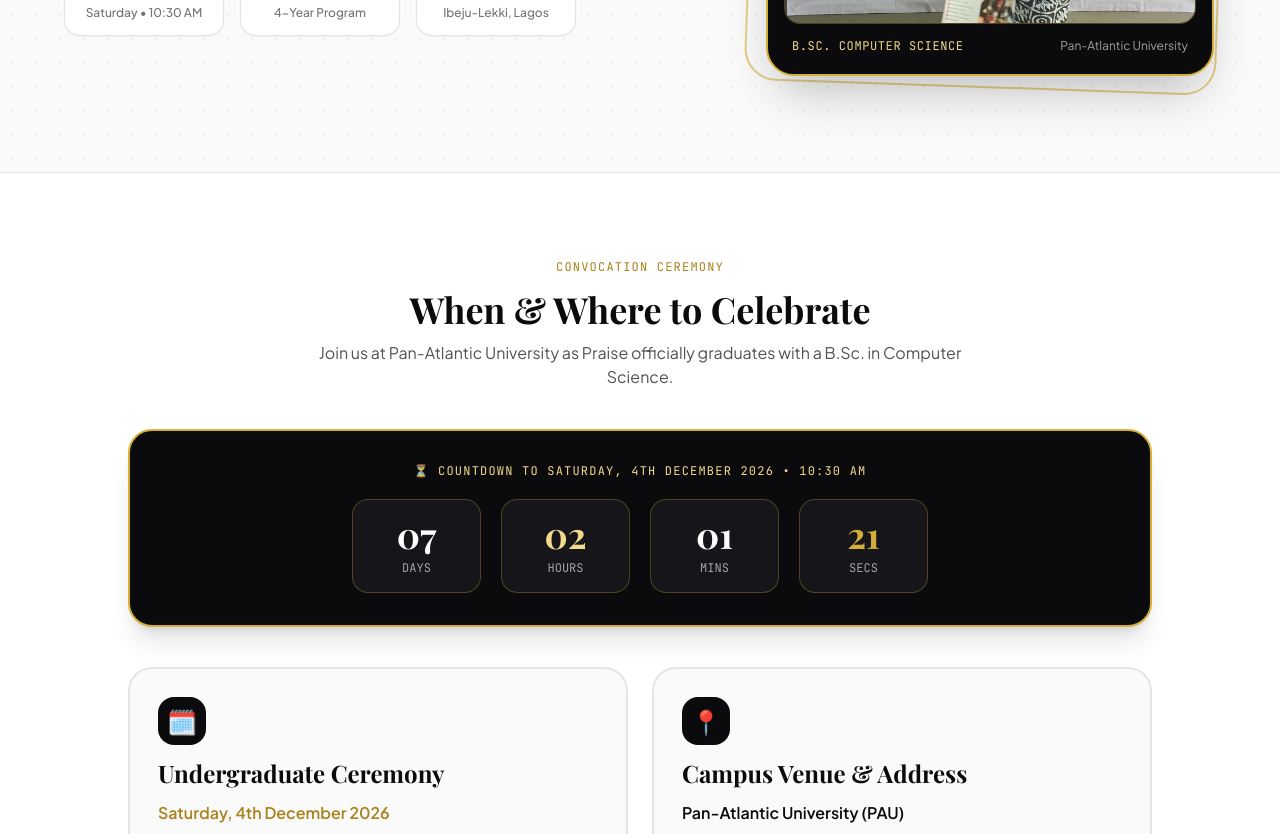
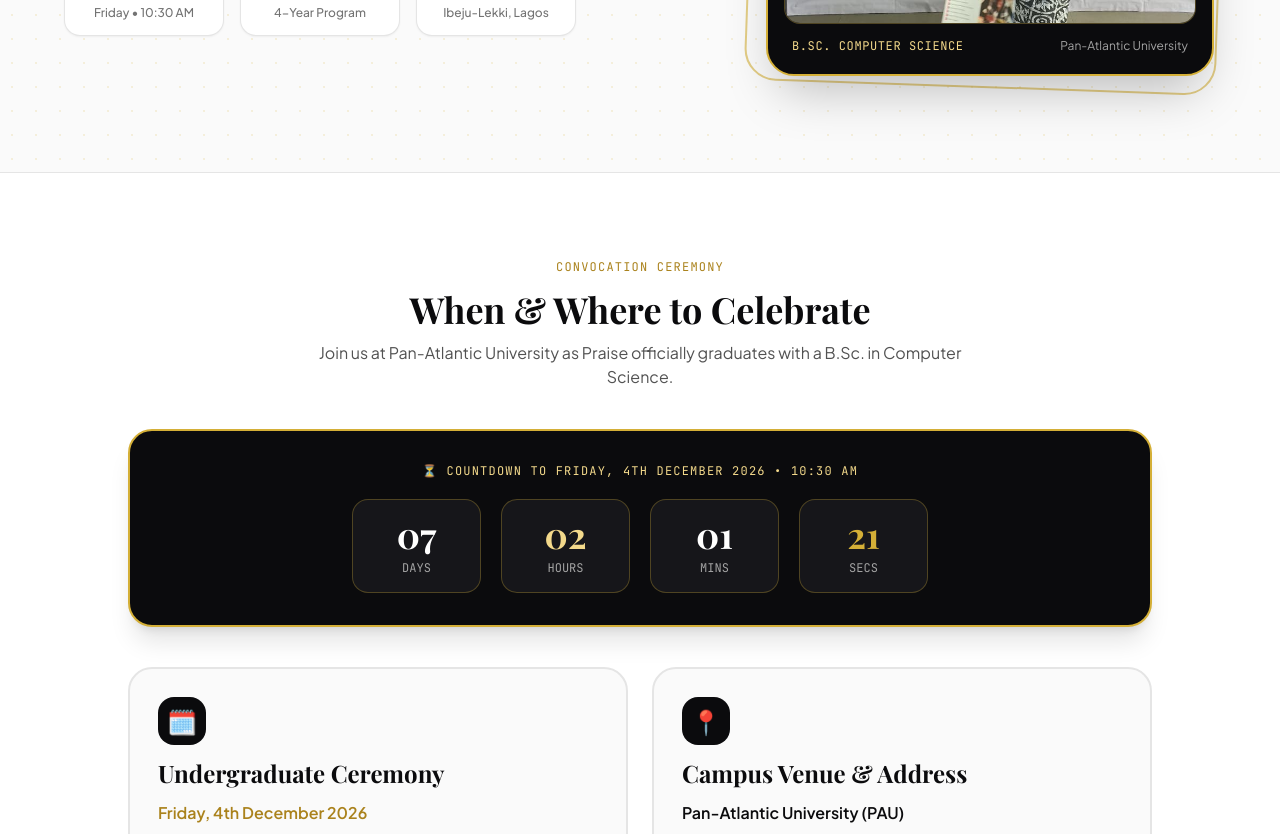
Before and after one commit to TBOSS2005/graduatonProject, a plain HTML site: page index.html in a window 1280 px wide. Shown: the part 638-1472 px from the top of the page. Drawn offline with nearby package versions, Linux system fonts and the light colour scheme; a web font is replaced by a local one.

Commit message:
Add PAU graduation website

```diff
--- a/index.html
+++ b/index.html
@@ -223,7 +223,7 @@
         <div class="grid grid-cols-3 gap-2 sm:gap-4 pt-4 max-w-lg mx-auto lg:mx-0">
           <div class="bg-white border border-black/10 rounded-2xl p-3 text-center shadow-sm">
             <span class="block font-serif font-bold text-base sm:text-xl text-obsidian">4th Dec 2026</span>
-            <span class="text-[11px] sm:text-xs text-neutral-500 font-medium">Saturday • 10:30 AM</span>
+            <span class="text-[11px] sm:text-xs text-neutral-500 font-medium">Friday • 10:30 AM</span>
           </div>
           <div class="bg-white border border-black/10 rounded-2xl p-3 text-center shadow-sm">
             <span class="block font-serif font-bold text-base sm:text-xl text-gold-dark">B.Sc. CS</span>
@@ -288,7 +288,7 @@
       <!-- Live Countdown Bar -->
       <div class="bg-obsidian text-white rounded-3xl p-6 sm:p-8 border-2 border-gold shadow-xl">
         <p class="text-center font-mono text-xs uppercase tracking-widest text-gold-light mb-5">
-          ⏳ Countdown to Saturday, 4th December 2026 • 10:30 AM
+          ⏳ Countdown to Friday, 4th December 2026 • 10:30 AM
         </p>
         <div class="grid grid-cols-4 gap-2.5 sm:gap-5 max-w-xl mx-auto text-center">
           <div class="bg-charcoal border border-gold/30 rounded-2xl py-3.5 px-2">
@@ -320,7 +320,7 @@
             </div>
             <h3 class="font-serif text-2xl font-bold text-obsidian">Undergraduate Ceremony</h3>
             <p class="text-base font-semibold text-gold-dark">
-              Saturday, 4th December 2026
+              Friday, 4th December 2026
             </p>
             <p class="text-sm sm:text-base text-neutral-700 leading-relaxed">
               <strong>Time:</strong> 10:30 AM prompt (WAT)<br />
@@ -496,7 +496,7 @@
             Will You Be Celebrating With Us?
           </h2>
           <p class="text-sm sm:text-base text-neutral-600 leading-relaxed">
-            Whether you are joining us on <strong class="text-obsidian">Saturday, 4th December 2026 at 10:30 AM</strong> at Pan-Atlantic University or sending warm wishes from afar, please fill out our quick Microsoft Form to let us know if you are coming.
+            Whether you are joining us on <strong class="text-obsidian">Friday, 4th December 2026 at 10:30 AM</strong> at Pan-Atlantic University or sending warm wishes from afar, please fill out our quick Microsoft Form to let us know if you are coming.
           </p>
         </div>
 
@@ -688,7 +688,7 @@
     });
 
 
-    /* 2. LIVE COUNTDOWN TIMER TO SATURDAY, 4TH DECEMBER 2026, 10:30 AM WAT */
+    /* 2. LIVE COUNTDOWN TIMER TO FriDAY, 4TH DECEMBER 2026, 10:30 AM WAT */
     const convocationDate = new Date('2026-12-04T10:30:00+01:00').getTime();
 
     function updateCountdown() {
```
